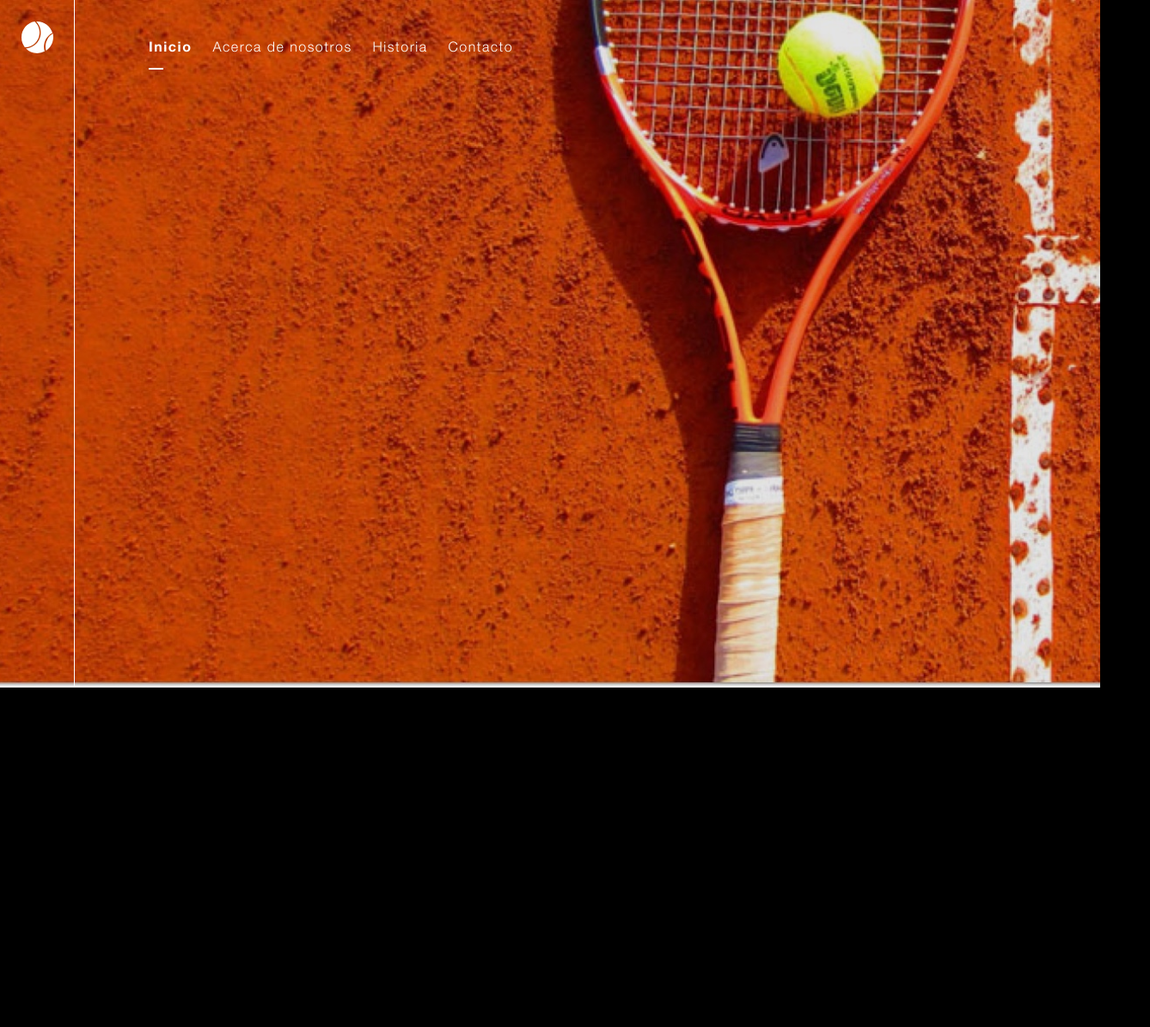
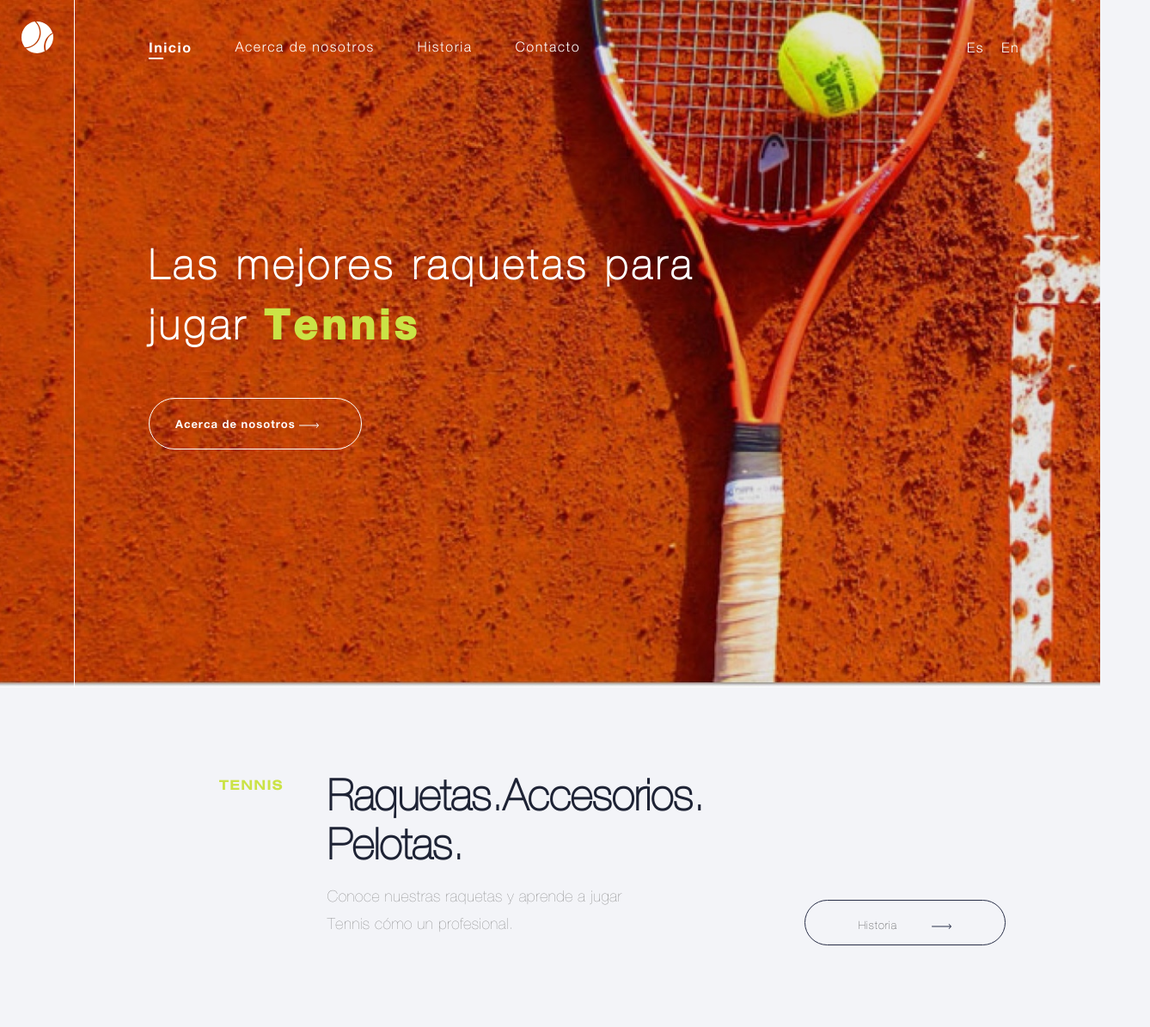
Before and after one commit to BryanTohsaka/tenis-ecommerce, a plain HTML site: page index.html in a window 1280 px wide. Shown: the whole page at 86% size, 1338 px wide, since content can reach past the window. Before the commit the page ends 822 px from the top, so only its background shows below. Drawn offline with Linux system fonts and the light colour scheme.

Commit message:
segun seccion

```diff
--- a/index.html
+++ b/index.html
@@ -10,23 +10,46 @@
 </head>
 
 <body>
-	<header>
+
 	<img src="img/group.jpg" srcset="img/group@2x.jpg 2x,
       img/group@3x.jpg 3x" class="Group">
-		<div class="header__container">
 	<aside class="header__ball">
 		<img src="img/fill-2.svg" alt="">
 	</aside>
+	<header>
 		<nav class="nav__bar">
-				<ul>
-					<li class="active">Inicio</li>
-					<li>Acerca de nosotros</li>
-					<li>Historia</li>
-					<li>Contacto</li>
+			<ul class="main__menu">
+				<li><a href="" class="active">Inicio</a></li>
+				<li><a href="">Acerca de nosotros</a></li>
+				<li><a href="">Historia</a></li>
+				<li><a href="">Contacto</a></li>
 			</ul>
 		</nav>
+		<ul class="lang">
+			<li><a href="">Es</a></li>
+			<li><a href="">En</a></li>
+		</ul>
+	</header>
+	<section class="header__info">
+		<h1>
+			Las mejores raquetas para jugar <span class="text-style">Tennis</span>
+		</h1>
+		<button>Acerca de nosotros <svg xmlns="http://www.w3.org/2000/svg" width="23" height="6" viewBox="0 0 23 6">
+				<path fill="#fefefe" fill-rule="evenodd"
+					d="M22.908 2.7L20.428.128a.39.39 0 0 0-.579 0 .425.425 0 0 0 0 .6l1.778 1.843H.413C.165 2.57 0 2.74 0 3c0 .257.165.428.413.428h21.213l-1.779 1.844a.425.425 0 0 0 0 .6.44.44 0 0 0 .29.128.44.44 0 0 0 .289-.129l2.48-2.572a.531.531 0 0 0 .002-.6z" />
+			</svg>
+		</button>
+	</section>
+	<section class="second-section">
+		<div id="item1"><h3>TENNIS</h3></div>
+		<div id="item2"><h1>Raquetas.Accesorios.<br>Pelotas.</h1>
+				<p>Conoce nuestras raquetas y aprende a jugar Tennis cómo un profesional.</p>
 		</div>
-	</header>
+		<div id="item3"><button>Historia<svg xmlns="http://www.w3.org/2000/svg" width="23" height="6" viewBox="0 0 23 6">
+			<path fill="#29304A" fill-rule="evenodd" d="M22.908 2.7L20.428.128a.39.39 0 0 0-.579 0 .425.425 0 0 0 0 .6l1.778 1.843H.413C.165 2.57 0 2.74 0 3c0 .257.165.428.413.428h21.213l-1.779 1.844a.425.425 0 0 0 0 .6.44.44 0 0 0 .29.128.44.44 0 0 0 .289-.129l2.48-2.572a.531.531 0 0 0 .002-.6z"/>
+	</svg>
+	</button></div>
+	</section>
 </body>
 
 </html>
--- a/style.css
+++ b/style.css
@@ -32,10 +32,12 @@
 	margin: 0;
 	padding: 0;
 	box-sizing: border-box;
+	font-family: HelveticaNeue;
 }
 
 body {
-	background-color: black;
+	background-color: #f3f4f8;
+	;
 }
 
 /* hero image */
@@ -45,8 +47,23 @@ img.Group {
 	object-fit: cover;
 }
 
-.header__container {
-	display: inline-block;
+header {
+	display: flex;
+	justify-content: space-between;
+	align-items: center;
+	position: absolute;
+	top: 0;
+	font-size: 16px;
+	width: 100%;
+
+}
+
+header a {
+	text-decoration: none;
+	font-family: HelveticaNeueLight;
+	color: #ffffff;
+	font-size: 16px;
+	letter-spacing: 1.5px;
 }
 
 aside.header__ball {
@@ -65,34 +82,155 @@ aside.header__ball img {
 }
 
 nav {
-	width: 579px;
-	height: 37px;
-	position: absolute;
-	top: 0;
-	left: 0;
-	margin: 44px 532px 144px 173px;
+	width: 100%;
 }
 
-nav ul li {
+ul {
 	list-style: none;
-	display: inline-block;
-	margin-right: 20px;
-	cursor: pointer;
-	font-family: HelveticaNeueLight;
-	font-size: 16px;
-	color: #ffffff;
-	letter-spacing: 1.5px;
+	display: flex;
+	margin-top: 45px;
 }
 
-.nav__bar ul li.active {
-	font-family: HelveticaNeuebold;
+ul.main__menu {
+	margin-left: 173px;
 }
 
-li.active::before {
+ul.main__menu li {
+	margin-right: 50px;
+}
+
+ul li .active {
+	font-family: HelveticaNeueBold;
+}
+
+ul li .active::before {
 	content: '';
 	width: 17px;
 	height: 2px;
 	position: absolute;
 	border-bottom: 2px solid #ffffff;
-	bottom: 0;
+	bottom: -5px;
 }
+
+ul.lang {
+	position: absolute;
+	right: 94px;
+}
+
+ul.lang li {
+	margin-left: 20px;
+}
+
+.header__info {
+	position: absolute;
+	top: 0;
+	width: 709px;
+	height: 257px;
+	margin: 225px 0 0 173px;
+}
+
+.header__info h1 {
+	font-family: HelveticaNeue;
+	font-size: 48px;
+	color: #ffffff;
+	letter-spacing: 5px;
+	margin-top: 50px;
+	line-height: 68px;
+}
+
+.text-style {
+	font-family: HelveticaNeueBold;
+	color: #cbe346ff;
+	margin-top: 20px;
+}
+
+.header__info button {
+	font-size: 13px;
+	line-height: 28px;
+	font-family: HelveticaNeueBold;
+	letter-spacing: 1.01px;
+	color: #ffffff;
+	background-color: transparent;
+	border: 1px solid #ffffff;
+	border-radius: 50px;
+	margin-top: 50px;
+	padding: 15px 49px 15px 30px;
+	cursor: pointer;
+}
+
+.second-section {
+	background-color: #f3f4f8;
+	width: 100%;
+	height: 392px;
+	display: grid;
+	grid-template-columns: repeat(3, 1fr);
+	grid-template-rows: repeat(3, 1fr);
+	grid-column-gap: 0px;
+	grid-row-gap: 0px;
+}
+.second-section h3{
+	padding-left: 255px;
+	margin-right: 51px;
+	color: #cbe346;
+	font-size: 15px;
+	line-height: 30px;
+	text-align: right;
+	letter-spacing: 1.87px;
+	font-family: HelveticaNeueMedium;
+}
+.second-section h1{
+	font-family: HelveticaNeue;
+	font-size: 50px;
+	line-height: 57px;
+	letter-spacing: -0.06px;
+	color: #1e2335;
+	overflow: hidden;
+}
+.second-section p{
+	font-family: HelveticaNeue;
+	font-size: 18px;
+	line-height: 32px;
+	letter-spacing: 0.51px;
+	color: #787878;
+	margin: 15px 162px 0 0;
+}
+.second-section button{
+	width: 234px;
+  height: 53px;
+  margin: 49px 0 0;
+  padding: 15px 38px;
+  border-radius: 26.5px;
+  border: solid 1px #282e47;
+	background-color: transparent;
+	cursor: pointer;
+	align-items: left;
+	font-size: 13px;
+	line-height: 28px;
+	letter-spacing: 1.01px;
+	font-family: HelveticaNeue;
+
+}
+#item3 button svg{
+	margin-left: 40px;
+}
+
+#item1 {
+	grid-area: 2 / 1 / 3 / 2;
+
+}
+
+#item2 {
+	width: 555px;
+	grid-area: 2 / 2 / 3 / 3;
+}
+
+#item3 {
+	width: 402px;
+	grid-area: 2 / 3 / 3 / 4;
+	margin-top: 100px;
+}
+@media screen (max-whidth: 600px) {
+	#item3{
+		grid-area: 3 / 2 / 4 / 3;
+	}
+}
```
Lines whose indentation alone changed are shown as unchanged.
